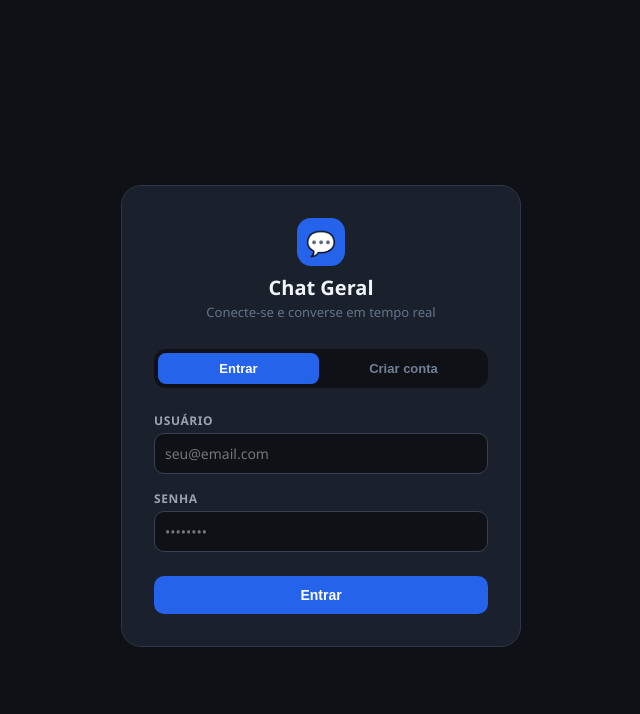
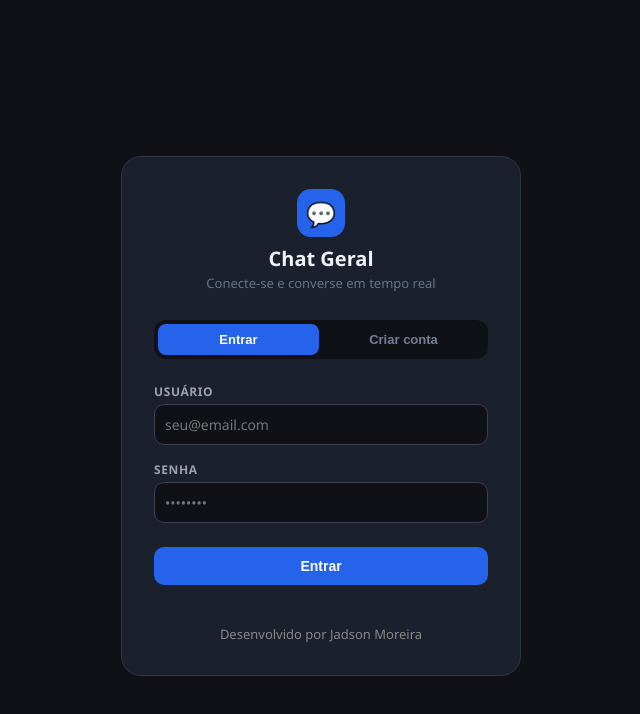
Before and after one commit to JadsonMoreira/chat-app, a React (Vite) app in the folder frontend/: page / in a window 1280 px wide. Shown: the top 714 px of the page, without its empty margins (319-959 px from the left). Built offline with nearby package versions, Linux system fonts and the light colour scheme.

Commit message:
add o desenvolvido por jadson

```diff
--- a/frontend/src/components/LoginForm.tsx
+++ b/frontend/src/components/LoginForm.tsx
@@ -77,6 +77,10 @@ const LoginForm = ({ onLogin, onToast }: LoginFormProps) => {
       <button onClick={handleLogin} disabled={loading} style={loading ? s.btnOff : s.btnPrimary}>
         {loading ? "Entrando..." : "Entrar"}
       </button>
+
+      <div style={{ textAlign: "center", marginTop: 24, color: "#888", fontSize: 13 }}>
+        Desenvolvido por Jadson Moreira
+      </div>
     </div>
   );
 }
```
